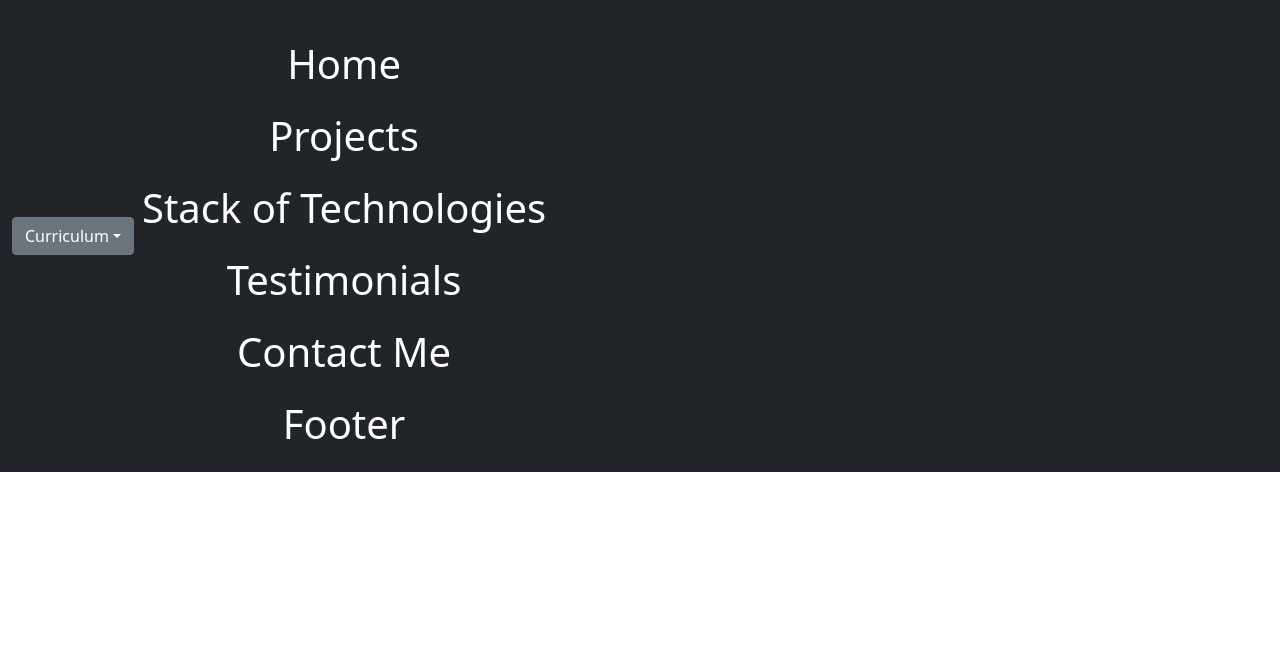
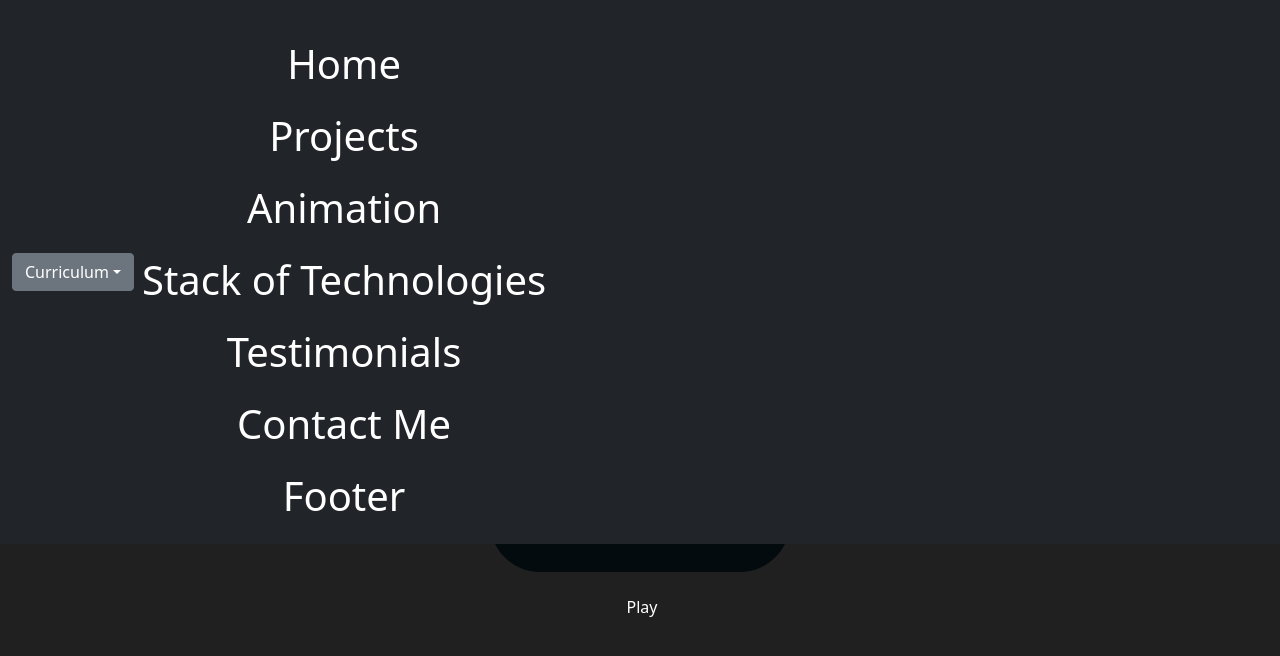
Before and after one commit to juansesu3/portafolio-oficial, a React (Create React App) app: page /animation in a window 1280 px wide. Shown: the top 656 px of the page. Built offline with nearby package versions, Linux system fonts and the light colour scheme; no server answers; the database is empty; a web font is replaced by a local one.

Commit message:
boton para activar animation

```diff
--- a/src/App.js
+++ b/src/App.js
@@ -1,4 +1,5 @@
 import 'bootstrap/dist/css/bootstrap.min.css';
+import Animation from './components/animations/Animation';
 import Footer from './components/Footer';
 import Formulario from './components/FormularioContac';
 import Hero from './components/Hero';
@@ -17,6 +18,7 @@ function App() {
       {/* <NavBar/> */}
       <Hero/>
       <Projects/>
+      <Animation/>
       <StactTechnologies/>
       {/* <Servicios/> */}
       <Testimonios/>
--- a/src/components/NavBar.js
+++ b/src/components/NavBar.js
@@ -97,6 +97,7 @@ console.log(window.screen.width);
                  <center>
                    <Nav.Link href="#action1"><LinkReact to="/" style={{ textDecoration: 'none', color:'white'  }} ><h1>Home</h1></LinkReact></Nav.Link>
                    <Nav.Link href="#action2"><LinkReact to="/projects" style={{ textDecoration: 'none', color:'white'  }}><h1>Projects</h1></LinkReact></Nav.Link>
+                   <Nav.Link href="#action2"><LinkReact to="/animation" style={{ textDecoration: 'none', color:'white'  }}><h1>Animation</h1></LinkReact></Nav.Link>
                    <Nav.Link href="#action2"><LinkReact to="/technologies" style={{ textDecoration: 'none', color:'white'  }}><h1>Stack of Technologies</h1></LinkReact></Nav.Link>
                    <Nav.Link href="#action2"><LinkReact to="/testimonials" style={{ textDecoration: 'none', color:'white'  }}><h1>Testimonials</h1></LinkReact></Nav.Link>
                    <Nav.Link href="#action2"><LinkReact to="/contact" style={{ textDecoration: 'none', color:'white' }}><h1>Contact Me</h1></LinkReact></Nav.Link>
@@ -134,6 +135,7 @@ console.log(window.screen.width);
                   <br/>
                          <Nav.Link href="#action1"><LinkReact to="/" style={{ textDecoration: 'none', color:'white'  }} ><h1>Home</h1></LinkReact></Nav.Link>
                          <Nav.Link href="#action2"><LinkReact to="/projects" style={{ textDecoration: 'none', color:'white'  }}><h1>Projects</h1></LinkReact></Nav.Link>
+                         <Nav.Link href="#action2"><LinkReact to="/animation" style={{ textDecoration: 'none', color:'white'  }}><h1>Animation</h1></LinkReact></Nav.Link>
                          <Nav.Link href="#action2"><LinkReact to="/technologies" style={{ textDecoration: 'none', color:'white'  }}><h1>Stack of Technologies</h1></LinkReact></Nav.Link>
                          <Nav.Link href="#action2"><LinkReact to="/testimonials" style={{ textDecoration: 'none', color:'white'  }}><h1>Testimonials</h1></LinkReact></Nav.Link>
                          <Nav.Link href="#action2"><LinkReact to="/contact" style={{ textDecoration: 'none', color:'white' }}><h1>Contact Me</h1></LinkReact></Nav.Link>
--- a/src/components/Projects.js
+++ b/src/components/Projects.js
@@ -3,7 +3,7 @@ import { FontAwesomeIcon } from '@fortawesome/react-fontawesome'
 import React from 'react'
 import { Animator, MoveIn, MoveOut, ScrollPage, ScrollContainer } from 'react-scroll-motion'
 import { Anchor, Butt1, Butt2, Contbu, Fontlora, Grid1, Grid2, Grid3, Grid4, Grid5, Grid6, Gridstyle, Sth2, Stp, Textstyle, Tittle } from '../styles/Projects.styles'
-import Animation from './Animation'
+import Animation from './animations/Animation'
 
 import '../styles/Animation.css'
 import { Ic } from '../styles/Hero.style'
--- a/src/components/Animation.js
+++ b/src/components/animations/Animation.js
@@ -1,5 +1,6 @@
 import React from 'react'
-import '../styles/Animation.css'
+import '../../styles/Animation.css'
+import Logo from './Logo';
 
 const Animation = () => {
     const logo = document.querySelectorAll('#logo path');
@@ -54,6 +55,8 @@ const Animation = () => {
 </svg>
             </div>
 
+            <Logo/>
+
         </>
     )
 }
--- /dev/null
+++ b/src/components/animations/Logo.js
@@ -0,0 +1,39 @@
+import React from 'react';
+import '../../styles/Logo.css'
+
+const Logo = () => {
+  return (
+    <div>
+
+
+      <div className='principal-container'>
+        <div className='center-container'>
+          <div className='i-point'></div>
+          {/* <div className='i-body'></div> */}
+
+        </div>
+        <input type="checkbox" id="animation" className="checkbox" />
+
+        <div className='j-body-lef-1'></div>
+        <div className='j-body-rig-1'></div>
+        <div className='j-body-lef-2'></div>
+        <div className='j-body-rig-2'></div>
+        <div className='j-body-lef-3'></div>
+        <div className='j-body-rig-3'></div>
+        <div className='j-body-lef-4'></div>
+        <div className='j-body-rig-4'></div>
+        <div className='j-body-lef-5'></div>
+        <div className='j-body-rig-5'></div>
+        <label for="animation">
+        <div className="btn-action">Play</div>
+      </label>
+
+      </div>
+
+
+
+    </div>
+  );
+};
+
+export default Logo;
--- a/src/routes/AppRouter.js
+++ b/src/routes/AppRouter.js
@@ -1,7 +1,7 @@
 import React from 'react'
 import { BrowserRouter, Route, Routes } from "react-router-dom";
 import App from '../App';
-import Animation from '../components/Animation';
+import Animation from '../components/animations/Animation';
 import Footer from '../components/Footer';
 import Formulario from '../components/FormularioContac';
 import Hero from '../components/Hero';
@@ -22,6 +22,7 @@ const AppRouter = () => {
                 <Route path="/" element={<App/>}/>
                 <Route path="/home" element={<Hero/>}/>
                 <Route path="/projects" element={<Projects/>}/>
+                <Route path="/animation" element={<Animation/>}/>
                 <Route path="/technologies" element={<StactTechnologies/>}/>
                 <Route path="/testimonials" element={<Testimonios/>}/>
                 <Route path="/contact" element={<Formulario/>}/>
--- a/src/styles/Hero.style.js
+++ b/src/styles/Hero.style.js
@@ -2,7 +2,7 @@ import styled from 'styled-components';
 
 
 const Conthero = styled.div`
-    margin-top: 0 auto;
+    margin-top: 800px;
     text-align: left;
     background-color: #202020;
     margin-top:56px ;
--- /dev/null
+++ b/src/styles/Logo.css
@@ -0,0 +1,380 @@
+:root{
+    --backgroundletter: #040b0e;
+    --backgroundletterbody:#fff ;
+    --blackletter: #0000;
+    --test: rgb(230, 10, 10);
+
+
+}
+body{
+    background-color: #202020;
+}
+
+
+.principal-container{
+    position: relative;
+    width: 300px;
+    height: 300px;
+    margin-right: auto;
+    margin-left: auto;
+    margin-bottom: 15vh;
+    margin-top: 15vh;
+    background-color: var(--backgroundletter);
+    border-radius: 50px;
+    box-shadow: 0px 0px 5px 0px var(--black);
+
+}
+
+.i-point{
+    position: absolute;
+    top: 0px;
+    bottom: 10px;
+    left: 140px;
+    margin: auto 0;
+    width: 20px;
+    height: 20px;
+    background: var(--backgroundletterbody);
+     opacity: 0.8;
+    border-radius: 10px 10px 10px 100px;
+    transform: rotate(135deg);
+    z-index: 6;
+    box-shadow: 0px 0px 5px 0px var(--black);
+
+}
+@keyframes rotacion-left-1 {
+    from{transform: rotate(-90deg);
+         transform-origin: top right;
+        left:10px ;
+        top: -130px;
+        background-color: var(--backgroundletter);}
+    to{transform: rotate(0deg);
+        left: 30px;
+        z-index: 6;
+        background-color: var(--backgroundletterbody);}
+
+}
+.j-body-lef-1{
+    position: absolute;
+    top: -150px;
+    bottom: 0;
+    left: 30px;
+    margin: auto 0;
+    width: 100px;
+    height: 20px;
+    background: var(--backgroundletterbody);
+    border-radius: 5px;
+    z-index: 5;
+    box-shadow: 0px 0px 5px 0px var(--black);
+    animation: rotacion-left-1;
+    animation-duration: 3s;
+    animation-play-state: paused;
+}
+/* .j-body-lef-1:active{
+    animation: rotacion-left-1;
+    animation-duration: 3s;
+
+} */
+
+
+@keyframes rotacion-right-1 {
+    from{transform: rotate(90deg);
+         transform-origin: top left;
+        right:10px ;
+        top: -130px;
+        background-color: var(--backgroundletter);}
+    to{transform: rotate(0deg);
+        /* transform-origin: top left; */
+        right: 30px;
+        z-index: 6;
+        background-color: var(--backgroundletterbody);}
+
+}
+
+.j-body-rig-1{
+    position: absolute;
+    top: -150px;
+    bottom: 0;
+    right: 30px;
+    margin: auto 0;
+    width: 100px;
+    height: 20px;
+    background: var(--backgroundletterbody);
+    border-radius: 5px;
+    z-index: 6;
+    box-shadow: 0px 0px 5px 0px var(--black);
+    animation: rotacion-right-1;
+    animation-duration: 3s;
+    animation-iteration-count: 1;
+    animation-play-state: paused;
+}
+
+
+.j-body-lef-2{
+    position: absolute;
+    top: 0px;
+    bottom: 0;
+    left: 35px;
+    margin: auto 0;
+    width: 170px;
+    height: 20px;
+    background: var(--backgroundletterbody);
+    border-radius: 5px;
+    transform: rotate(90deg);
+    z-index: 6;
+    box-shadow: 0px 0px 5px 0px var(--black);
+}
+
+
+.j-body-rig-2{
+    position: absolute;
+    top: 0px;
+    bottom: 0;
+    right: 35px;
+    margin: auto 0;
+    width: 170px;
+    height: 20px;
+    background: var(--backgroundletterbody);
+    border-radius: 5px;
+    transform: rotate(90deg);
+    z-index: 6;
+    box-shadow: 0px 0px 5px 0px var(--black);
+}
+@keyframes rotacion-left-3 {
+    from{transform: rotate(90deg);
+         transform-origin: bottom right;
+         top: -20px;
+        left:10px ;
+        background-color: var(--backgroundletter);
+        }
+    to{transform: rotate(0deg);
+        z-index: 7;
+        background-color: var(--backgroundletterbody)
+    }
+
+}
+.j-body-lef-3{
+    position: absolute;
+    top: 0px;
+    bottom: -150px;
+    left: 30px;
+    margin: auto 0;
+    width: 100px;
+    height: 20px;
+    background: var(--backgroundletterbody);
+    border-radius: 5px;
+    z-index: 6;
+    box-shadow: 0px 0px 5px 0px var(--black);
+    animation: rotacion-left-3;
+    animation-duration: 3s;
+    animation-play-state: paused;
+
+}
+
+@keyframes rotacion-rig-3 {
+    from{transform: rotate(-90deg);
+         transform-origin: bottom left;
+         top: -25px;
+        right:0px ;
+        background-color: var(--backgroundletter);
+        }
+    to{transform: rotate(0deg);
+        top: 0px;
+        bottom: -150px;
+        right: 30px;
+        z-index: 7;
+    background-color: var(--backgroundletterbody)}
+
+}
+.j-body-rig-3{
+    position: absolute;
+    top: 0px;
+    bottom: -150px;
+    right: 30px;
+    margin: auto 0;
+    width: 100px;
+    height: 20px;
+    background: var(--backgroundletterbody);
+    border-radius: 5px;
+    z-index: 6;
+    box-shadow: 0px 0px 5px 0px var(--black);
+    animation: rotacion-rig-3;
+    animation-duration: 3s;
+    animation-play-state: paused;
+}
+
+@keyframes rotacion-left-4 {
+    from{transform: rotate(90deg);
+         transform-origin: bottom right;
+         top: 20px;
+        left:0px;
+        background-color: var(--backgroundletter);
+        }
+    to{transform: rotate(-90deg);
+        z-index: 7;
+        background-color: var(--backgroundletterbody);}
+
+}
+.j-body-lef-4{
+    position: absolute;
+    top: 0px;
+    bottom: -100px;
+    left: 0px;
+    margin: auto 0;
+    width: 70px;
+    height: 20px;
+    background: var(--backgroundletterbody);
+    border-radius: 5px;
+    transform: rotate(90deg);
+    z-index: 6;
+    box-shadow: 0px 0px 5px 0px var(--black);
+    animation: rotacion-left-4;
+    animation-duration: 3s;
+    animation-play-state: paused;
+}
+@keyframes rotacion-rig-4 {
+    from{transform: rotate(-90deg);
+         transform-origin: bottom left;
+         top: 30px;
+        right:40px;
+        background-color: var(--backgroundletter);
+        }
+    to{transform: rotate(90deg);
+        top: 0px;
+        bottom: -100px;
+        right: 5px;
+        z-index: 7;
+        background-color: var(--backgroundletterbody);}
+
+}
+
+.j-body-rig-4{
+    position: absolute;
+    top: 0px;
+    bottom: -100px;
+    right: 5px;
+    margin: auto 0;
+    width: 70px;
+    height: 20px;
+    background: var(--backgroundletterbody);
+    border-radius: 5px;
+    transform: rotate(90deg);
+    z-index: 6;
+    box-shadow: 0px 0px 5px 0px var(--black);
+    animation: rotacion-rig-4;
+    animation-duration: 3s;
+    animation-play-state: paused;
+}
+
+@keyframes rotacion-left-5 {
+    from{transform: rotateZ(0deg);
+        background-color: var(--backgroundletter);
+    }
+    to{transform: rotateZ(-270deg);
+        background-color: var(--backgroundletterbody);}
+
+}
+.j-body-lef-5{
+    position: absolute;
+    top: 0px;
+    bottom: 0px;
+    left: 60px;
+    margin: auto 0;
+    width: 40px;
+    height: 20px;
+    background: var(--backgroundletterbody);
+    border-radius: 5px;
+    transform: rotate(90deg);
+    z-index: 6;
+    box-shadow: 0px 0px 5px 0px var(--black);
+    animation: rotacion-left-5;
+    animation-duration: 3s;
+     animation-play-state: paused;
+
+}
+@keyframes rotacion-rig-5 {
+    from{transform: rotateZ(0deg);
+        background-color: var(--backgroundletter);
+        }
+    to{transform: rotateZ(270deg);
+        background-color: var(--backgroundletterbody);
+       }
+
+}
+.j-body-rig-5{
+    position: absolute;
+    top: 0px;
+    bottom: 0px;
+    right: 60px;
+    margin: auto 0;
+    width: 40px;
+    height: 20px;
+    background: var(--backgroundletterbody);
+    border-radius: 5px;
+    transform: rotate(90deg);
+    z-index: 6;
+    box-shadow: 0px 0px 5px 0px var(--black);
+    animation: rotacion-rig-5;
+    animation-duration: 3s;
+    animation-play-state: paused;
+}
+
+
+
+
+.btn-action {
+    position: absolute;
+    left: 120px;
+    bottom: -50px;
+    color: var(--backgroundletterbody);
+	width: 4rem;
+	text-align: center;
+	padding: .2rem .5rem;
+	/* margin: 0 auto; */
+	border: solid 0rem;
+	transition: all .2s;
+}
+
+.btn-action:hover{
+	color: white;
+	border: solid white;
+	border-width: 0 .5rem;
+	border-radius: 2rem;
+}
+
+.checkbox:checked ~ .j-body-rig-1 {
+	animation-play-state: running;
+}
+.checkbox:checked ~ .j-body-rig-2 {
+	animation-play-state: running;
+}
+.checkbox:checked ~ .j-body-rig-3 {
+	animation-play-state: running;
+}
+.checkbox:checked ~ .j-body-rig-4 {
+	animation-play-state: running;
+}
+.checkbox:checked ~ .j-body-rig-5 {
+	animation-play-state: running;
+}
+.checkbox:checked ~ .j-body-lef-1 {
+	animation-play-state: running;
+}
+.checkbox:checked ~ .j-body-lef-2 {
+	animation-play-state: running;
+}
+.checkbox:checked ~ .j-body-lef-3 {
+	animation-play-state: running;
+}
+.checkbox:checked ~ .j-body-lef-4 {
+	animation-play-state: running;
+}
+.checkbox:checked ~ .j-body-lef-5 {
+	animation-play-state: running;
+}
+/* .checkbox:checked ~ .pokeball::after {
+	animation-play-state: running;
+} */
+
+.checkbox {
+	display: none;
+}
```
Also changed, not shown: src/styles/Animation.css (+10 -7 lines).
